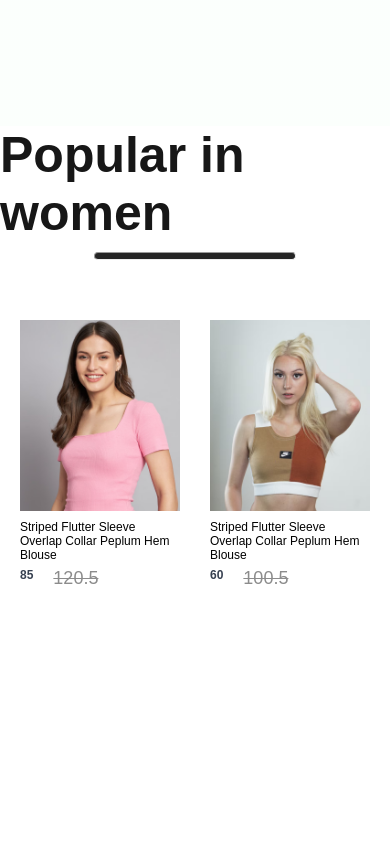
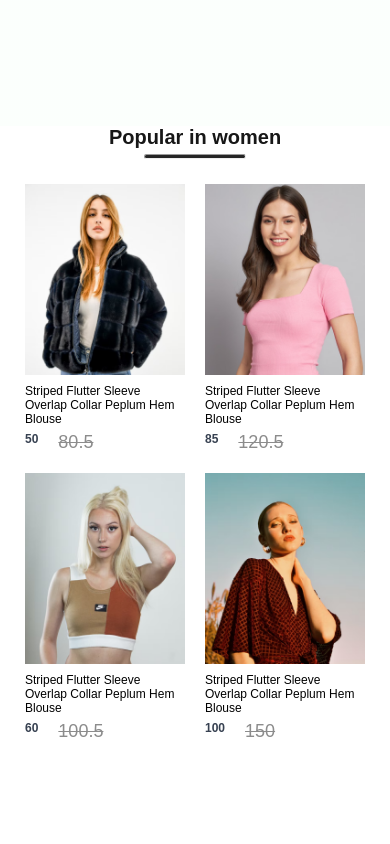
Before and after one commit to george827/E-commerce, a React (Create React App) app in the folder front-end/: page / in a window 390 px wide. Shown: the part 780-1624 px from the top of the page. Built offline with nearby package versions, Linux system fonts and the light colour scheme.

Commit message:
Update Popular

```diff
--- a/front-end/src/components/Popular/Popular.css
+++ b/front-end/src/components/Popular/Popular.css
@@ -26,3 +26,72 @@
    display: flex;
    gap: 30px;
 }
+
+@media(max-width:1280px) {
+    .popular {
+        height: 70vh;
+    }
+    .popular h1 {
+        font-size: 40px;
+    }
+    .popular hr {
+        width: 160px;
+        height: 4px;
+    }
+    .popular-item {
+        gap: 20px;
+        margin-top: 30px;
+    }
+}
+
+@media(max-width:1024px) {
+    .popular {
+        height: 60vh;
+    }
+    .popular h1 {
+        font-size: 30px;
+    }
+    .popular hr {
+        width: 120px;
+        height: 3px;
+    }
+    .popular-item {
+        gap: 15px;
+        margin-top: 20px;
+    }
+}
+
+@media(max-width:800px) {
+    .popular {
+        height: 50vh;
+        gap: 5px;
+    }
+    .popular h1 {
+        font-size: 20px;
+    }
+    .popular hr {
+        width: 100px;
+    }
+    .popular-item {
+        gap: 5px;
+    }
+}
+
+@media(max-width:500px) {
+    .popular {
+        height: 90vh;
+        gap: 5px;
+    }
+    .popular h1 {
+        font-size: 20px;
+    }
+    .popular hr {
+        width: 100px;
+    }
+    .popular-item {
+        display: grid;
+        grid-template-columns: repeat(2, 1fr);
+        /* grid-template-columns: 1fr 1fr; */
+        gap: 20px;
+    }
+}
```
